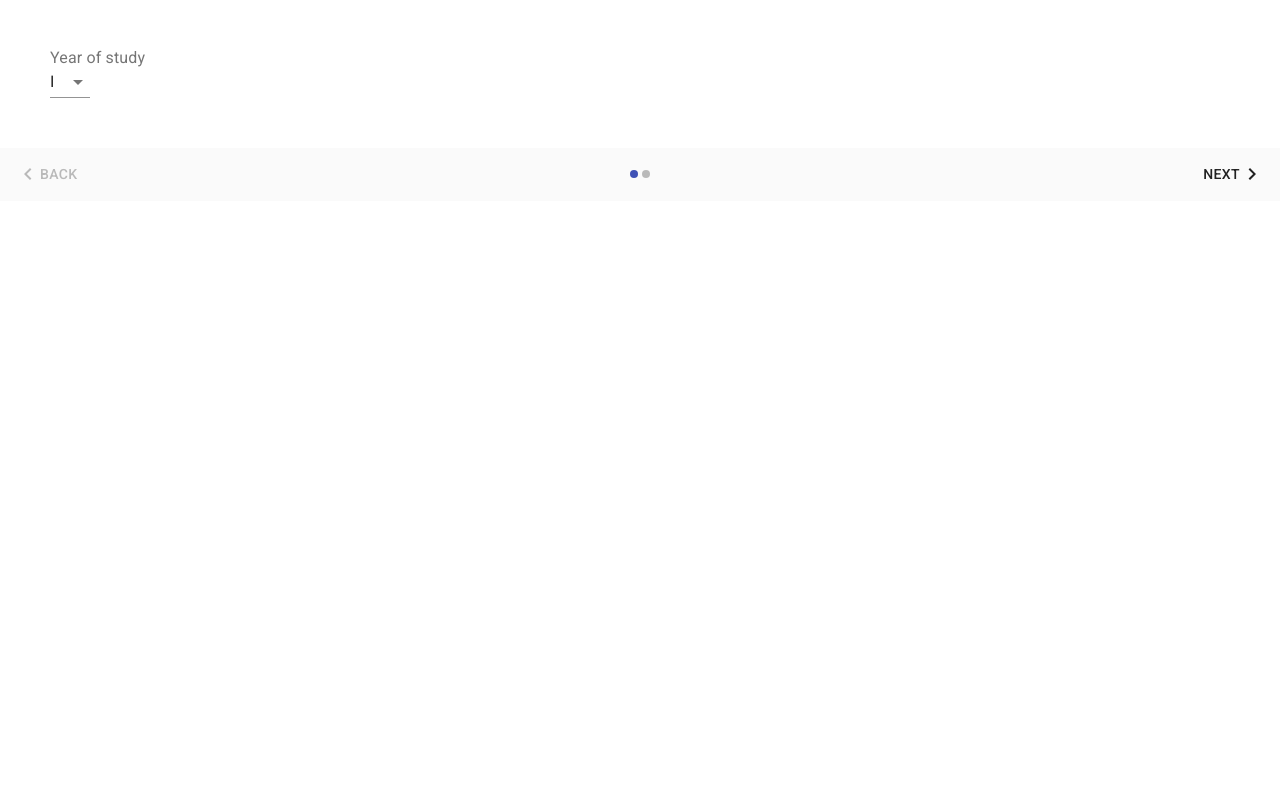
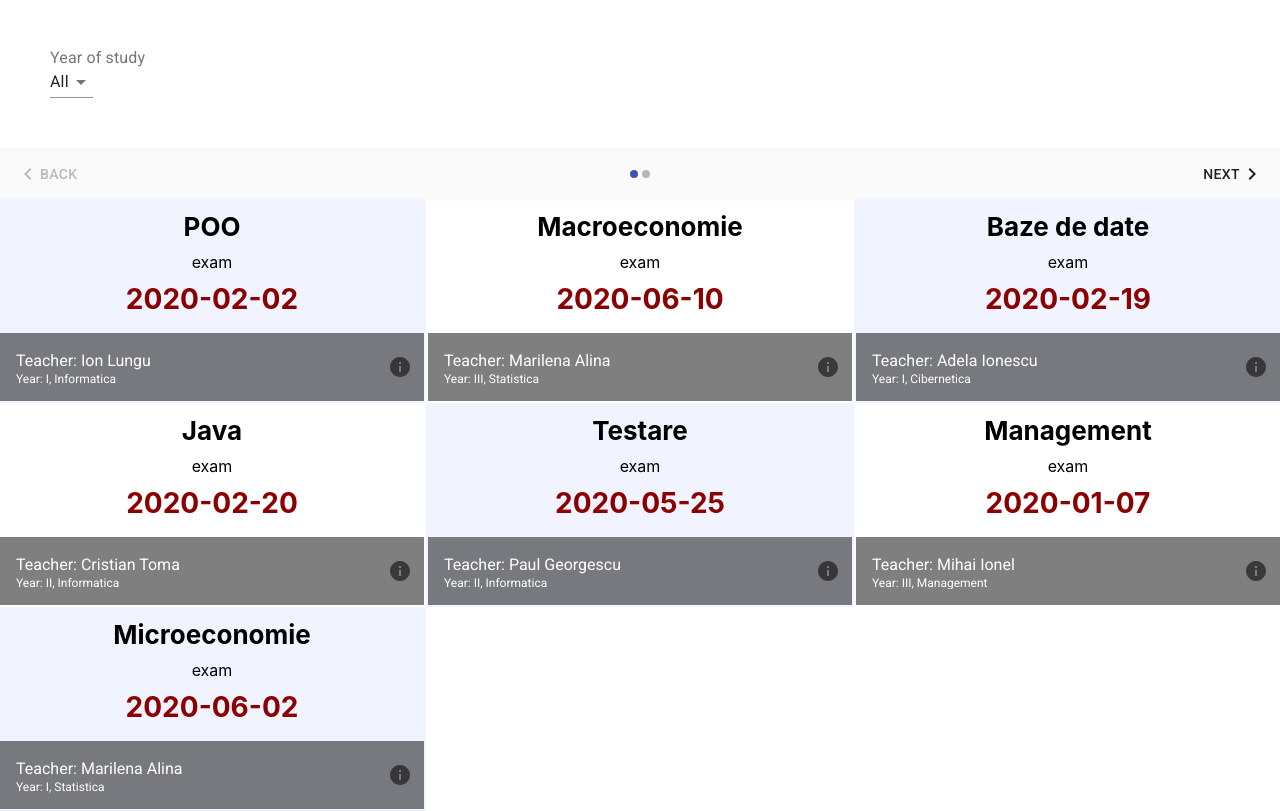
Before and after one commit to madalinaeleonorag/ExamsSchedule, a React (Create React App) app: page /Agenda in a window 1280 px wide. Built offline with nearby package versions, Linux system fonts and the light colour scheme.

Commit message:
display exams in grid

```diff
--- a/src/Components/Agenda/Agenda.js
+++ b/src/Components/Agenda/Agenda.js
@@ -1,11 +1,22 @@
 import React, { Component } from 'react';
 import Filters from './Filters';
+import ExamsGrid from './ExamsGrid';
+import Spinner from '../Spinner/Spinner';
 
 class Agenda extends Component {
-  render(){
-      return(
+  render() {
+    if(this.props.data){
+      return (
+
+        <div>
           <Filters data={this.props.data}></Filters>
+          <ExamsGrid data={this.props.data}></ExamsGrid>
+        </div>
       );
+    }else{
+      return <Spinner></Spinner>
+    }
+
   }
 }
 
--- /dev/null
+++ b/src/Components/Agenda/ExamsGrid.css
@@ -0,0 +1,19 @@
+.MuiGridListTile-root:nth-child(2n+1) {
+    background-color: #F1F3FFFF;
+}
+.exams-grid-materie {
+    margin: 10px;
+    font-size: 26px;
+    font-weight: bold;
+    text-align: center;
+}
+.exams-grid-text {
+    text-align: center;
+}
+.exams-grid-dataExamen {
+    margin: 10px;
+    text-align: center;
+    font-size: 28px;
+    font-weight: bold;
+    color: darkred;
+}
--- /dev/null
+++ b/src/Components/Agenda/ExamsGrid.js
@@ -0,0 +1,38 @@
+import React, { Component } from "react";
+import "./ExamsGrid.css";
+import GridList from '@material-ui/core/GridList';
+import GridListTile from '@material-ui/core/GridListTile';
+import GridListTileBar from '@material-ui/core/GridListTileBar';
+import ListSubheader from '@material-ui/core/ListSubheader';
+import IconButton from '@material-ui/core/IconButton';
+import InfoIcon from '@material-ui/icons/Info';
+
+class ExamsGrid extends Component {
+    render() {
+        console.log(this)
+        return (
+            <div>
+                <GridList cellHeight={200} cols={3}>
+                    {this.props.data.map((item) => (
+                        <GridListTile className="exams-grid" key={item.id}>
+                            <div className="exams-grid-materie">{item.materie}</div>
+                            <div className="exams-grid-text">exam</div>
+                            <div className="exams-grid-dataExamen">{item.dataExamen}</div>
+                            <GridListTileBar
+                                title={<span>Teacher: {item.profesor}</span>}
+                                subtitle={<span>Year: {item.anStudiu}, {item.sectie}</span>}
+                                actionIcon={
+                                    <IconButton>
+                                        <InfoIcon />
+                                    </IconButton>
+                                }
+                            />
+                        </GridListTile>
+                    ))}
+                </GridList>
+            </div>
+        );
+    }
+}
+
+export default ExamsGrid;
--- a/src/Components/Agenda/Filters.js
+++ b/src/Components/Agenda/Filters.js
@@ -34,25 +34,27 @@ const Filters = (props) => {
                 {(activeStep === 0) && <div>
                     <InputLabel>Year of study</InputLabel>
                     <Select
-                        defaultValue="I"
+                        defaultValue="all"
                         onChange={handleInputChange}
                         name="anStudiu"
                     >
                         <MenuItem value="I">I</MenuItem>
                         <MenuItem value="II">II</MenuItem>
                         <MenuItem value="III">III</MenuItem>
+                        <MenuItem value="all">All</MenuItem>
                     </Select>
                 </div>
                 }
                 {(activeStep === 1) && <div>
                     <InputLabel>Select exams period</InputLabel>
                     <Select
-                        defaultValue="summer"
+                        defaultValue="both"
                         onChange={handleInputChange}
                         name="sesiune"
                     >
                         <MenuItem value="summer">Summer</MenuItem>
                         <MenuItem value="winter">Winter</MenuItem>
+                        <MenuItem value="all">All</MenuItem>
                     </Select>
                 </div>
                 }
```
